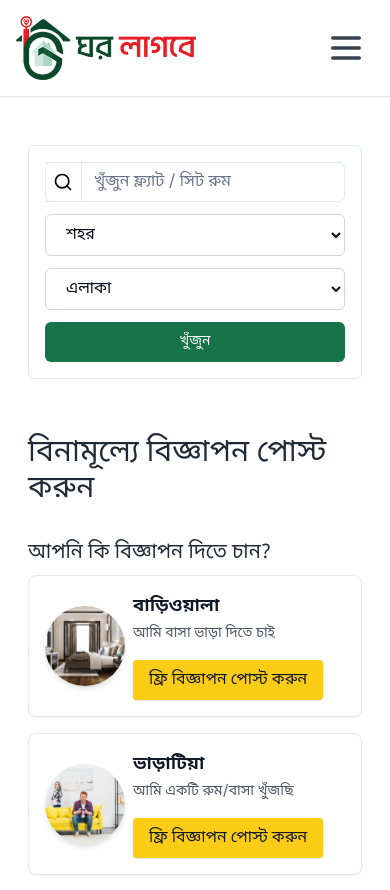
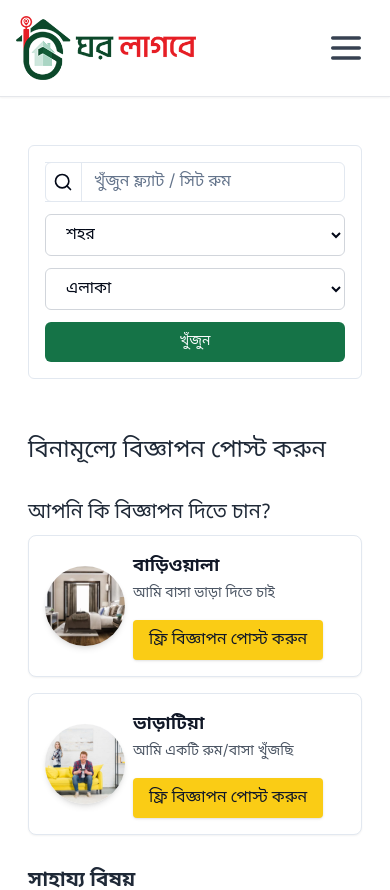
Before and after one commit to Anik-nath/ghorlagbe-frontend, a React (Vite) app: page /post-ad in a window 390 px wide. Shown: the top 890 px of the page. Built offline with nearby package versions, Linux system fonts and the light colour scheme.

Commit message:
fix: adjust heading styles in PostAdPage for improved responsiveness

```diff
--- a/src/pages/PostAdPage.tsx
+++ b/src/pages/PostAdPage.tsx
@@ -50,7 +50,7 @@ export default function HomePage() {
         <section className="py-8">
           <div className="grid grid-cols-1 md:grid-cols-3 gap-8">
             <div className="md:col-span-2">
-              <h2 className="text-3xl font-medium mb-8 text-gray-800">
+              <h2 className="md:text-3xl text-2xl font-medium mb-8 text-gray-800">
                 বিনামূল্যে বিজ্ঞাপন পোস্ট করুন
               </h2>
               <h3 className="text-xl font-medium mb-2 text-gray-800">
```
